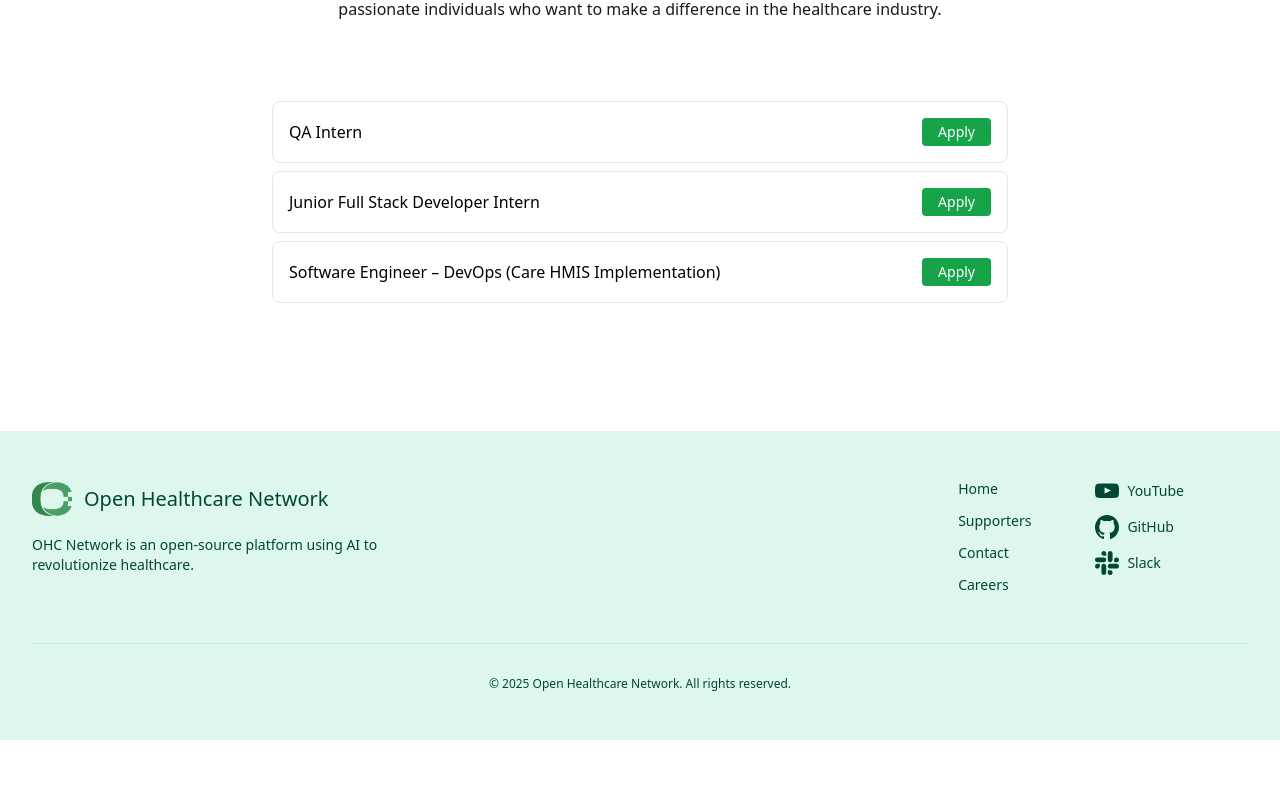
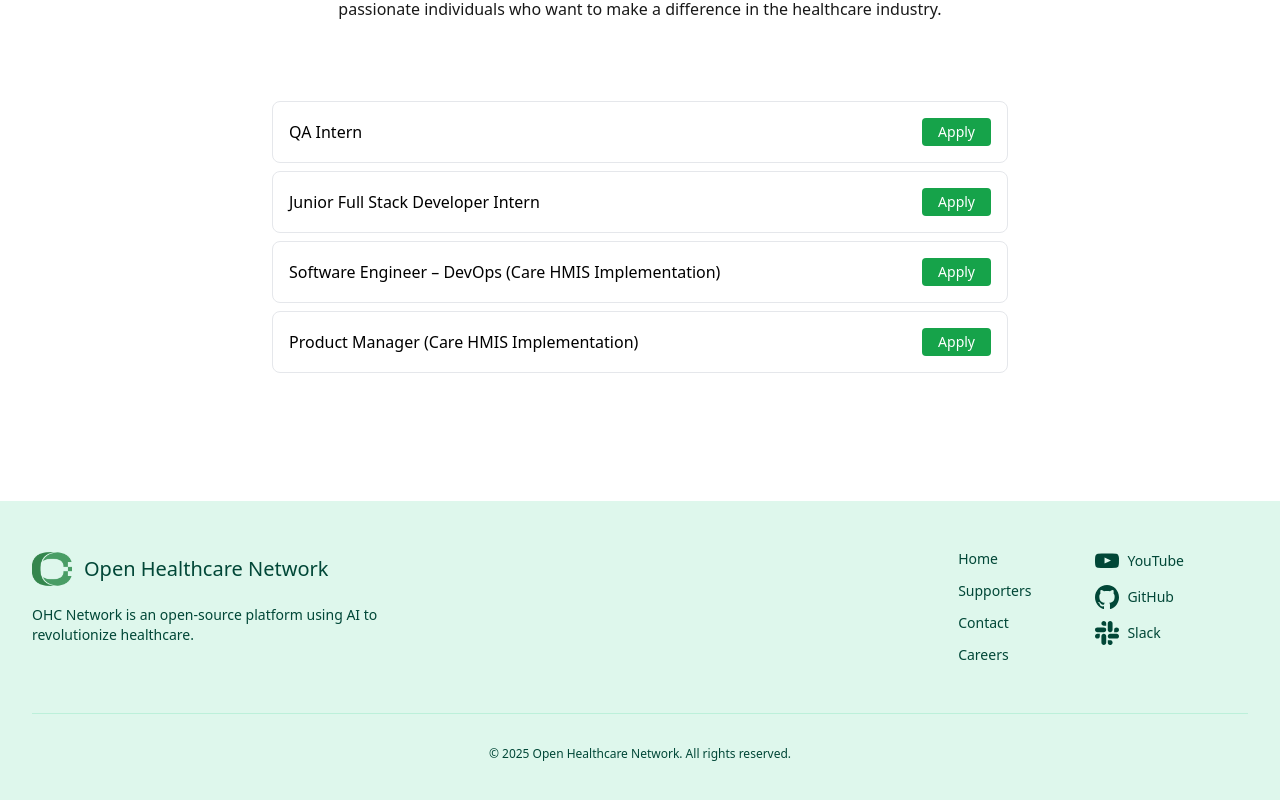
Before and after one commit to ohcnetwork/landing, a Next.js app: page /careers in a window 1280 px wide. Shown: the part 591-1391 px from the top of the page. Before the commit the page ends 1331 px from the top, so only its background shows below. Built offline with nearby package versions, Linux system fonts and the light colour scheme.

Commit message:
modified the hiring data

```diff
--- a/app/careers/page.tsx
+++ b/app/careers/page.tsx
@@ -48,6 +48,20 @@ const internships = [
     ],
     applyUrl:
       "https://ohcnetwork.notion.site/Software-Engineer-DevOps-Care-HMIS-Implementation-25ae6e667ece80e7ba94e4b1ff03c5ca",
+  },
+  {
+    title: "Product Manager (Care HMIS Implementation)",
+    description:
+      "Lead the implementation and product development of Care HMIS, working closely with healthcare institutions and open-source contributors to deliver impactful healthcare solutions.",
+    requirements: [
+      "Bachelor's degree in Health Informatics, Engineering, Public Health, or a related field",
+      "3–5 years of experience in product or implementation roles",
+      "Hands-on experience with GitHub for project management and open-source collaboration",
+      "Familiarity with FHIR and clinical data standards",
+      "Excellent coordination, writing, and communication skills",
+    ],
+    applyUrl:
+      "https://ohcnetwork.notion.site/Product-Manager-Care-HMIS-Implementation-27de6e667ece8005a16bcbde7e3bacd9",
   },
 ];
 
```
